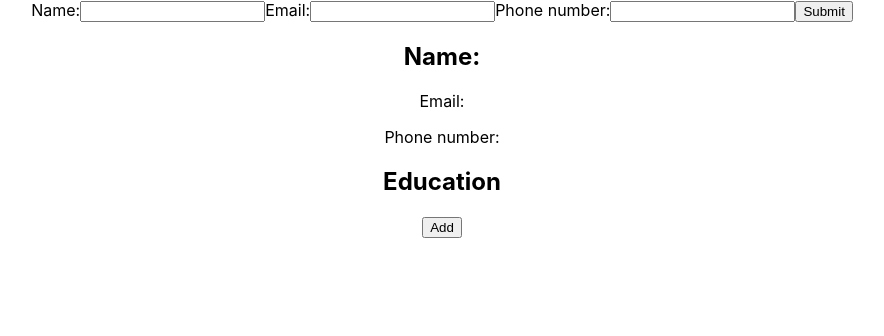
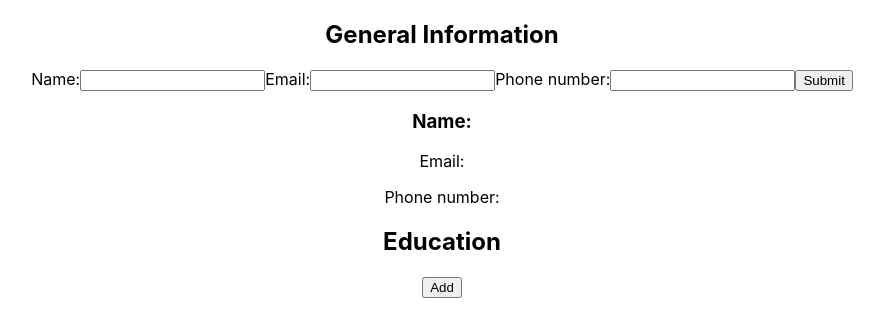
Before and after one commit to 0x-Armin/odin-cv-application, a React (Create React App) app: page / in a window 1280 px wide. Shown: the top 336 px of the page, without its empty margins (198-1082 px from the left). Built offline with nearby package versions, Linux system fonts and the light colour scheme.

Commit message:
Decrease header size for 'general information'

```diff
--- a/src/components/display/GeneralInfoDisplay.js
+++ b/src/components/display/GeneralInfoDisplay.js
@@ -8,7 +8,7 @@ class GeneralInfoDisplay extends Component {
   render() {
     return (
       <div>
-        <h2>Name: {this.props.name}</h2>
+        <h3>Name: {this.props.name}</h3>
         <p>Email: {this.props.email}</p>
         <p>Phone number: {this.props.phoneNum}</p>
       </div>
--- a/src/components/logic/GeneralInfo.js
+++ b/src/components/logic/GeneralInfo.js
@@ -43,6 +43,7 @@ class GeneralInfo extends Component {
   render() {
     return (
       <div>
+        <h2>General Information</h2>
         {this.state.showForm &&
           <form onSubmit={this.handleSubmit}>
             <label>
```
